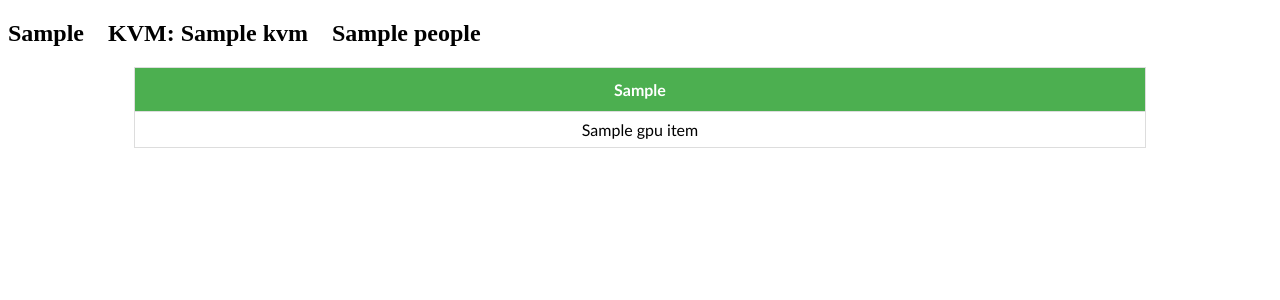
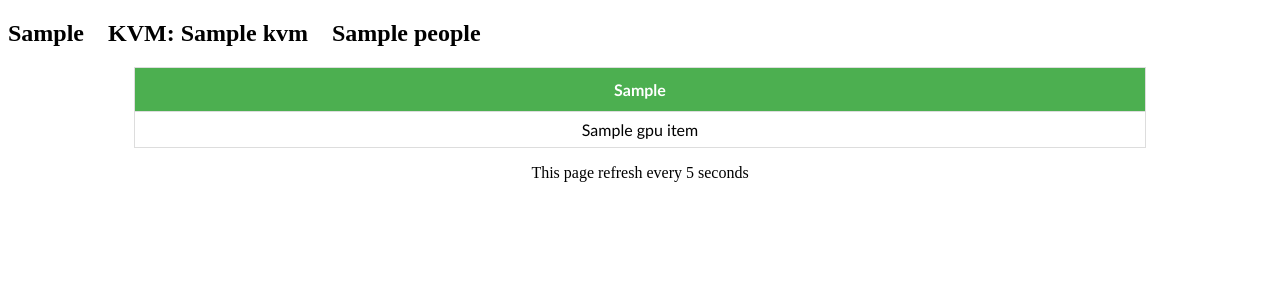
Before and after one commit to daa233/nvidia-web-monitor, a Flask app: template templates/main.html in a window 1280 px wide. Shown: the top 300 px of the page. Run offline with Flask 2, Linux system fonts and the light colour scheme; the template is opened without the code that fills it: most values are stand-ins (such as "Sample title", 1, 10 or a date in 2020).

Commit message:
automatic refresh

```diff
--- a/templates/main.html
+++ b/templates/main.html
@@ -28,12 +28,19 @@
 }
 </style>
 </head>
-
 <body>
-
-<div id="div">
-</div>
-
+	<div id="div">
+	</div>
+<script language="JavaScript">
+function myrefresh()
+{
+window.location.reload();
+}
+setTimeout('myrefresh()',5000); // Refresh every 5000 ms
+</script>
+<center>
+	<p> This page refresh every 5 seconds </p>
+</center>
 </body>
 </html>
 
```
